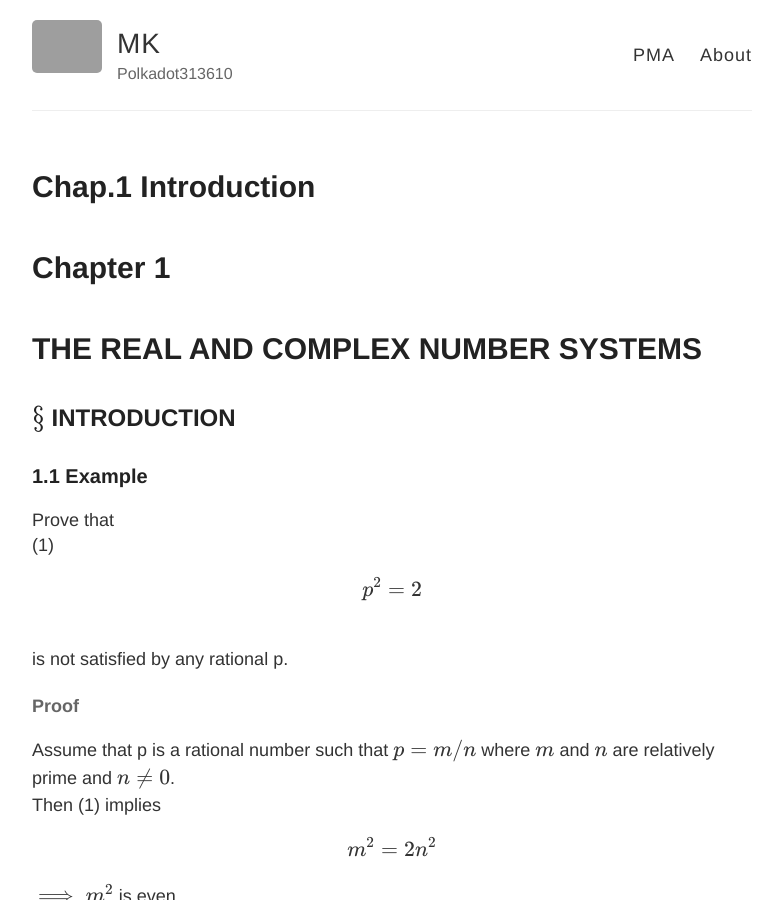
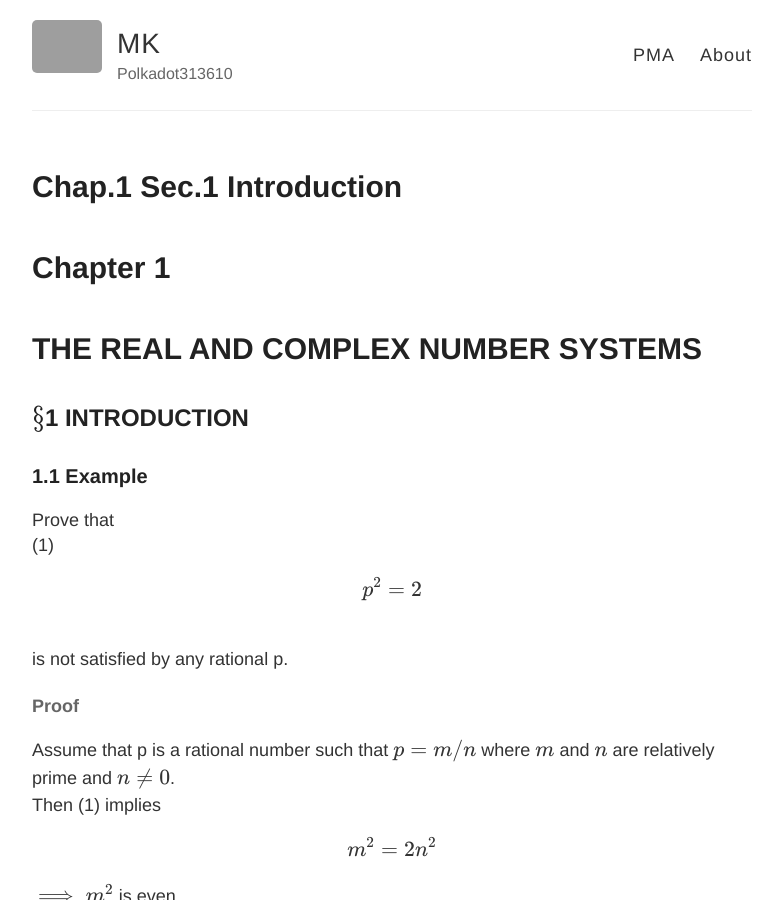
Before and after one commit to PolkaDot31361/blog, a Jekyll site: the page built from _posts/2025-05-08-0001.md, in a window 1280 px wide and 900 px high. Shown: the whole window, without its empty margins (248-1030 px from the left). Built offline with Jekyll 4.4.1, drawn with Linux system fonts in a browser that asks for light colours; nearby versions of some CDN libraries; grey boxes are pictures that could not be loaded.

Commit message:
Update 2025-05-08-0001.md

```diff
--- a/_posts/2025-05-08-0001.md
+++ b/_posts/2025-05-08-0001.md
@@ -1,5 +1,5 @@
 ---
-title: 'Chap.1 Introduction'
+title: 'Chap.1 Sec.1 Introduction'
 date: 2025-05-08
 layout: post
 ---
@@ -7,7 +7,7 @@ layout: post
 # Chapter 1
 # THE REAL AND COMPLEX NUMBER SYSTEMS
 
-## $$\text{\sect}$$ INTRODUCTION
+## $$\text{\sect}$$1 INTRODUCTION
 
 ### 1.1 Example
 Prove that
```
